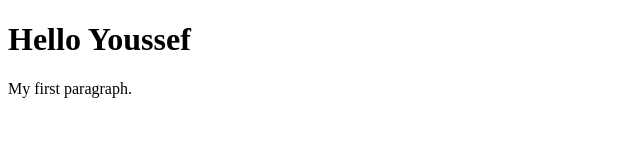
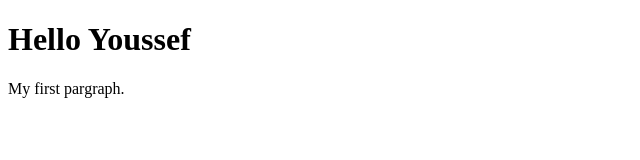
Before and after one commit to benfarice/youssefben.github.io, a plain HTML site: page index.html in a window 1280 px wide. Shown: the full height of the page, 0-640 px from the left. Drawn offline with Linux system fonts and the light colour scheme.

Commit message:
index updated

```diff
--- a/index.html
+++ b/index.html
@@ -3,7 +3,7 @@
 <body>
 
 <h1>Hello Youssef</h1>
-<p>My first paragraph.</p>
+<p>My first pargraph.</p>
 
 </body>
 </html>
```
